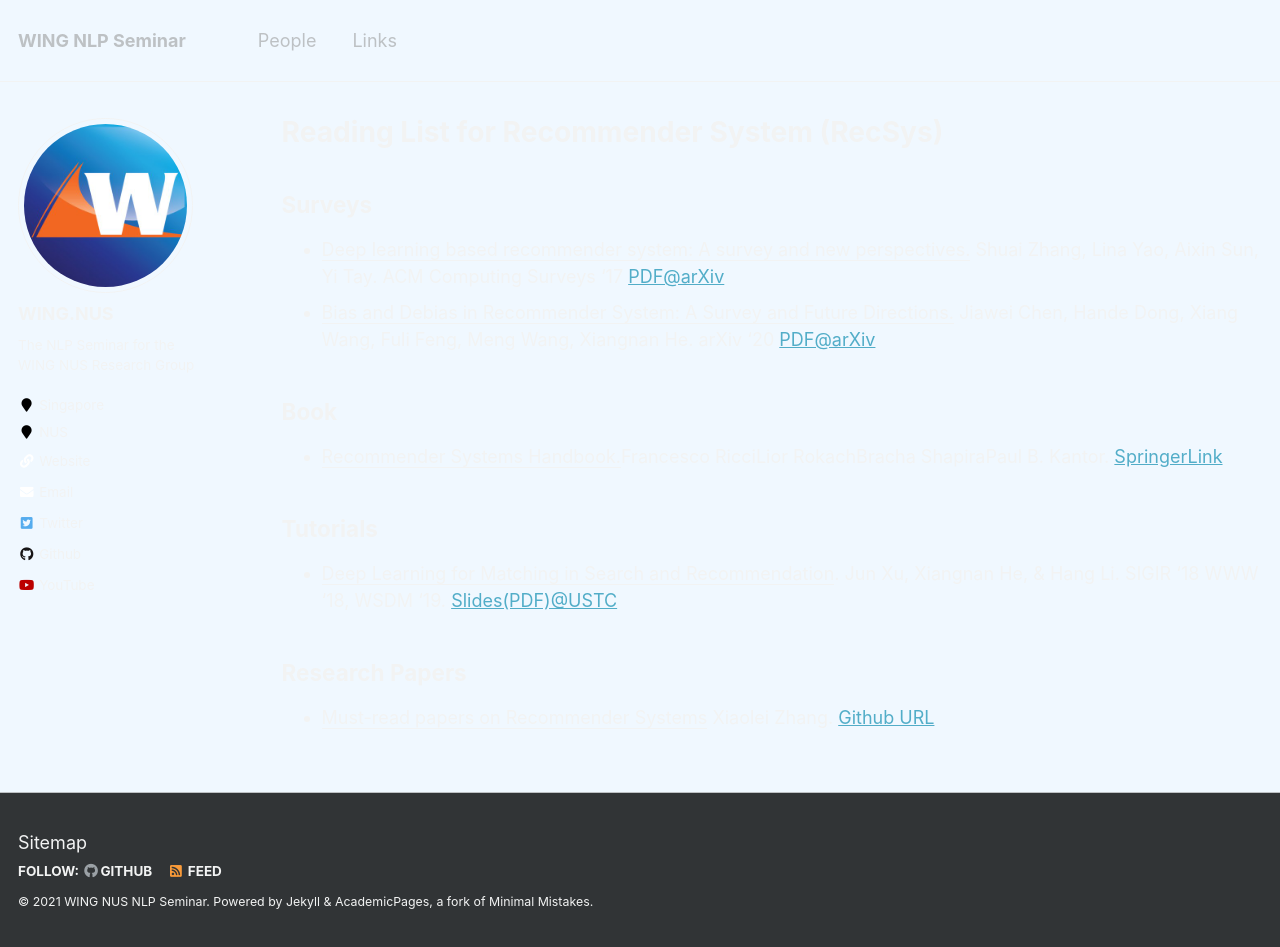
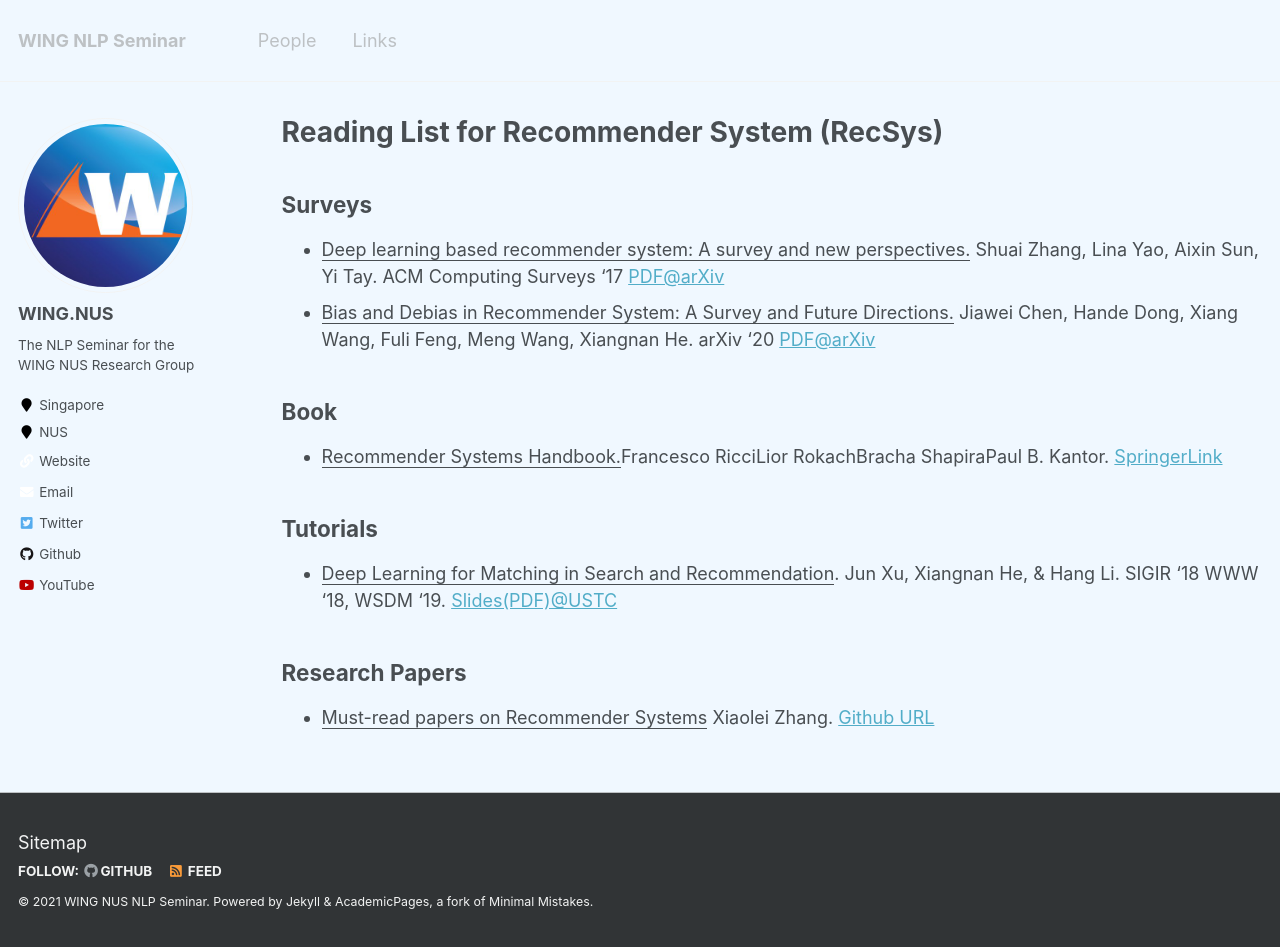
Before and after one commit to WING-NUS/nlp-seminar, a Jekyll site: the page built from _pages/paper-RecSys.md, in a window 1280 px wide and 947 px high. Built offline with Jekyll 4.4.1, drawn with Linux system fonts in a browser that asks for light colours.

Commit message:
change text color to dark gray?

```diff
--- a/_sass/_variables.scss
+++ b/_sass/_variables.scss
@@ -59,7 +59,7 @@ $body-color                 : #fff;
 $background-color           : #F0F8FF; /* #fff */
 $code-background-color      : #FF9638; /* #fafafa */
 $code-background-color-dark : $light-gray;
-$text-color                 : $lighter-gray; /* $dark-gray; */
+$text-color                 : $dark-gray; /* $dark-gray; */
 $border-color               : $lighter-gray;
 
 $primary-color              : $light-gray; /* #7a8288; */
```
